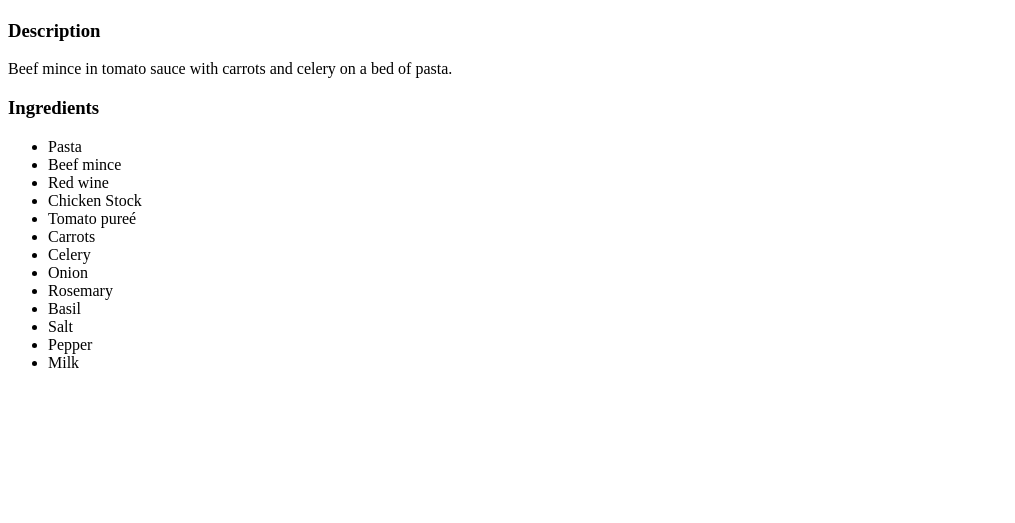
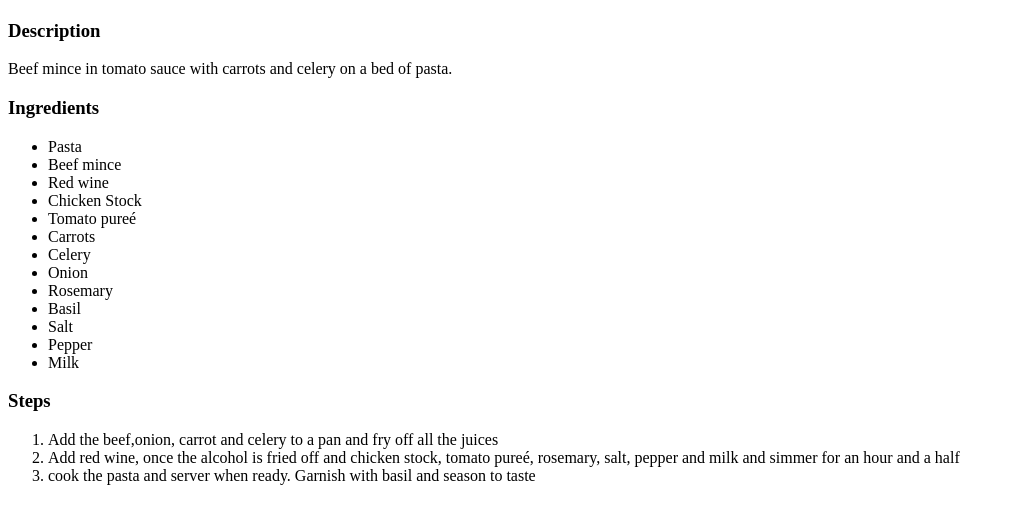
Before and after one commit to Vulcer96/odin-recipes, a plain HTML site: page recipes/spag-bol.html in a window 1280 px wide. Shown: the part 99-622 px from the top of the page, without its empty margins (0-1015 px from the left). Drawn offline with Linux system fonts and the light colour scheme.

Commit message:
Add instructions

```diff
--- a/recipes/spag-bol.html
+++ b/recipes/spag-bol.html
@@ -34,5 +34,12 @@
             <li>Pepper</li>
             <li>Milk</li>
         </ul>
+
+    <h3>Steps</h3>
+        <ol>
+            <li>Add the beef,onion, carrot and celery to a pan and fry off all the juices</li>
+            <li>Add red wine, once the alcohol is fried off and chicken stock, tomato pureé, rosemary, salt, pepper and milk and simmer for an hour and a half</li>
+            <li>cook the pasta and server when ready. Garnish with basil and season to taste</li>
+        </ol>
 </body>
 </html>
```
